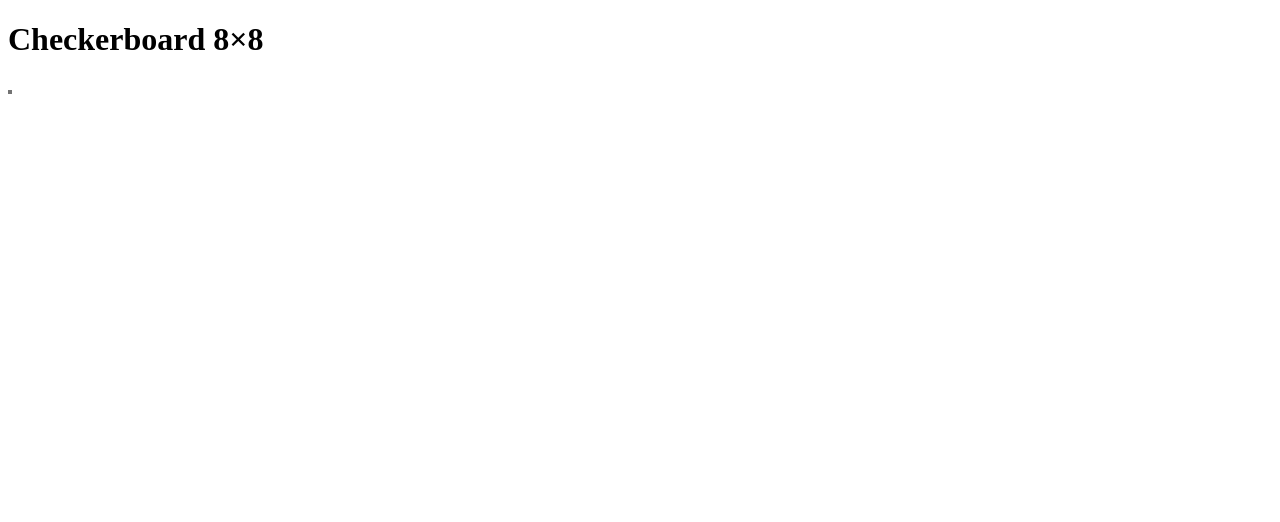
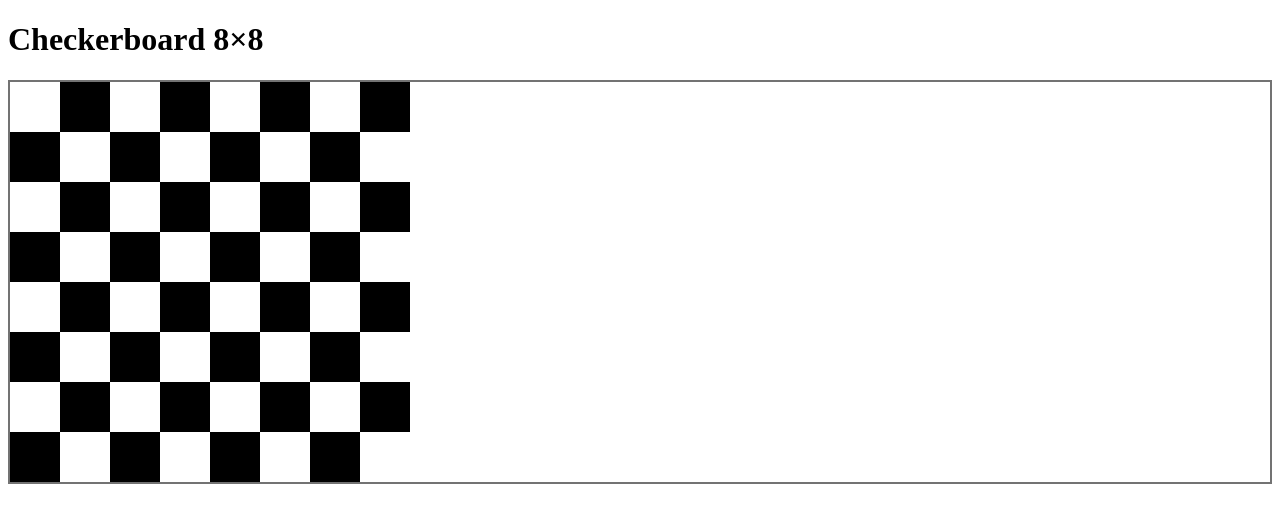
Before and after one commit to ImHere2864/Chequerboord, a website with bundled scripts: page index.html in a window 1280 px wide. Built offline with nearby package versions, Linux system fonts and the light colour scheme.

Commit message:
Fixed something?

```diff
--- a/index.html
+++ b/index.html
@@ -5,19 +5,20 @@
     <title>Checkerboard</title>
     <style>
         #board {
-            display: inline-block;
+            display: grid;
+            grid-template-columns: repeat(8, 50px);
             border: 2px solid #737373;
         }
-        .row {
-            display: flex;
-        }
-        .cell {
+
+        .square {
             width: 50px;
             height: 50px;
         }
+
         .light {
             background-color: white;
         }
+
         .dark {
             background-color: black;
         }
@@ -26,6 +27,7 @@
 <body>
     <h1>Checkerboard 8×8</h1>
     <div id="board"></div>
+
     <script type="module" src="chequerboord.js"></script>
 </body>
 </html>
```
